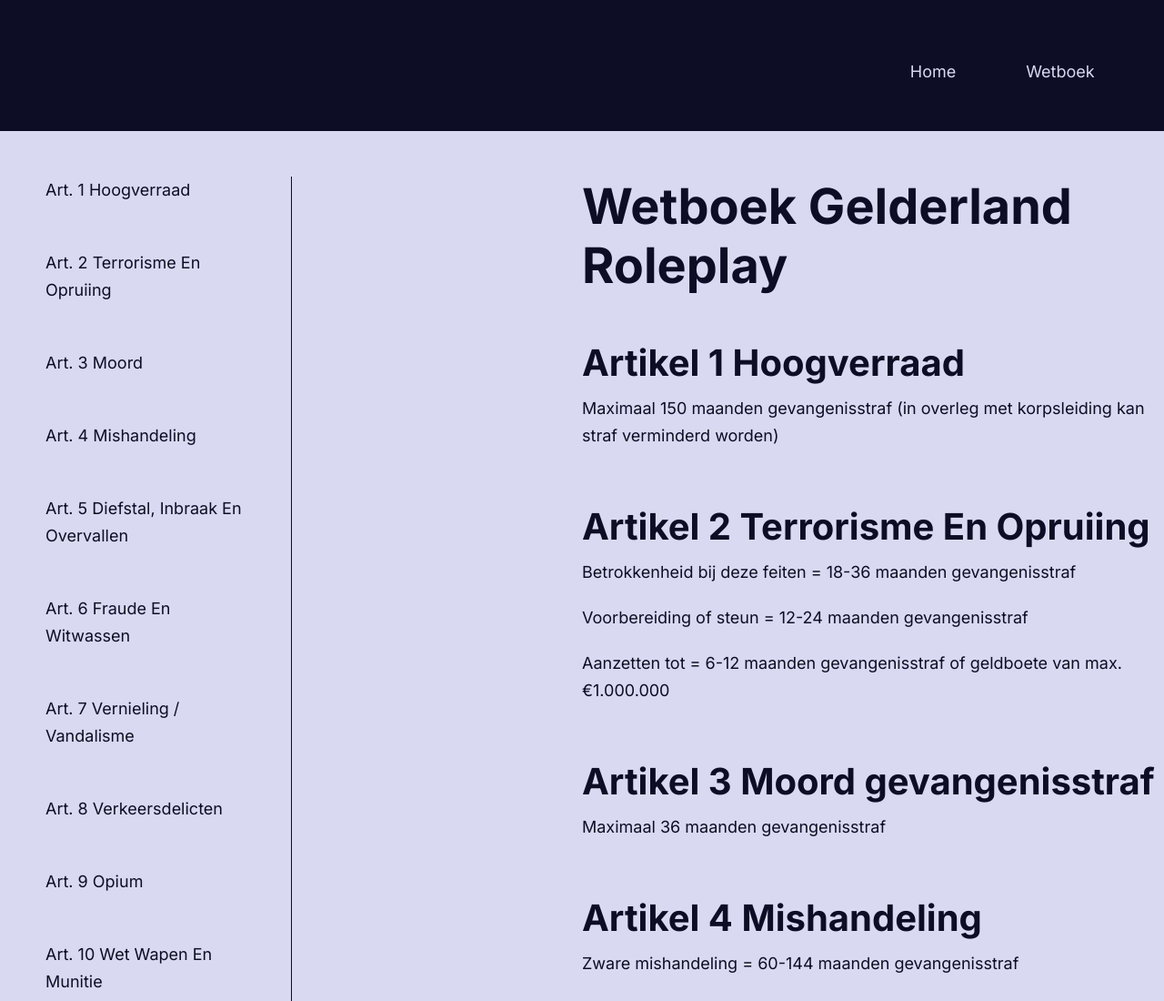
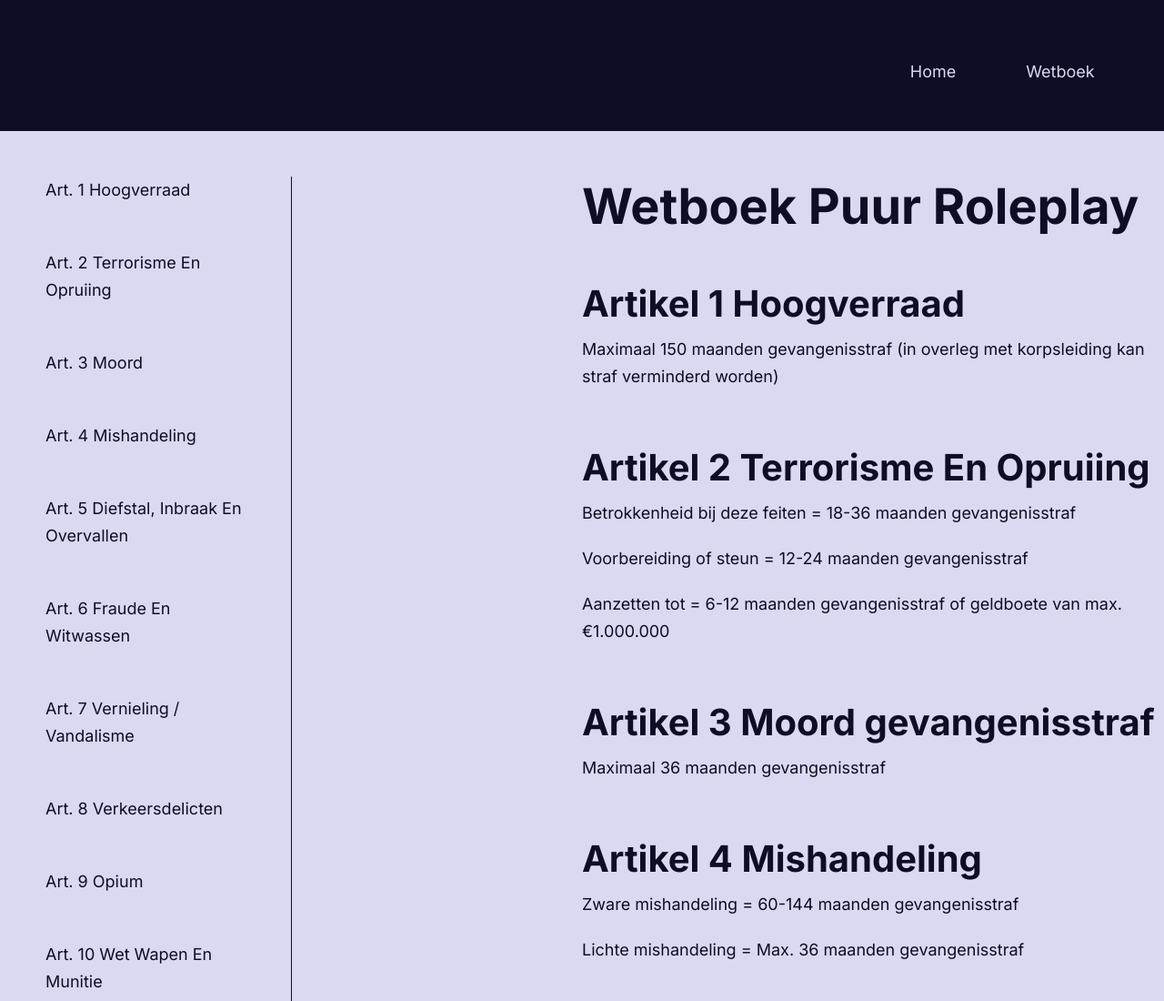
Before and after one commit to TiboWhite/Puur-Wetboek, a plain HTML site: page pages/straffen.html in a window 1280 px wide. Shown: the top 1100 px of the page at 91% size. Drawn offline with Linux system fonts and the light colour scheme.

Commit message:
Update straffen.html

```diff
--- a/pages/straffen.html
+++ b/pages/straffen.html
@@ -44,7 +44,7 @@
 
 		<!--START STRAFFEN-->
 		<article>
-		<h1>Wetboek Gelderland Roleplay</h1>
+		<h1>Wetboek Puur Roleplay</h1>
 		<a name="HV"></a>
 		<h2>Artikel 1 Hoogverraad</h2>
 		<p>Maximaal 150 maanden gevangenisstraf (in overleg met korpsleiding kan straf verminderd worden)</h2>
@@ -120,4 +120,5 @@
 		<p>&copy; 2025 Made By Tibo For Puur Roleplay | All rights reserved</p>
 	   </footer>
 	</body>
+
 </html>
```
